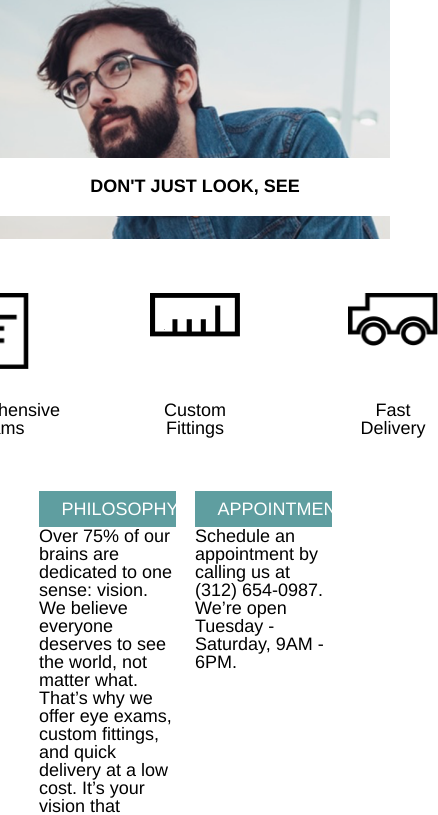
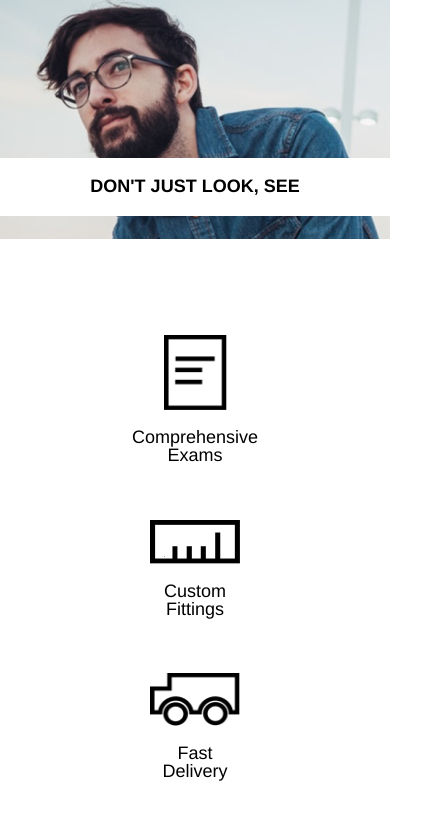
Before and after one commit to alphaseinor/optics, a plain HTML site: page index.html in a window 390 px wide. Shown: the part 67-882 px from the top of the page, 438 px wide, since content can reach past the window. Drawn offline with Linux system fonts and the light colour scheme.

Commit message:
added product spacing and changed flex to column under products

```diff
--- a/resources/css/style.css
+++ b/resources/css/style.css
@@ -182,4 +182,18 @@ footer img{
   .menu_large{
     display: none;
   }
+  .products{
+    margin-top: 3.77rem;
+    margin-bottom: 3.77rem;
+    flex-direction: column;
+    justify-content: center;
+    align-items: center;
+  }
+  .product{
+    margin: 1.54rem;
+    height: auto;
+  }
+  .product div {
+    margin-top: 1em;
+  }
 }
```
